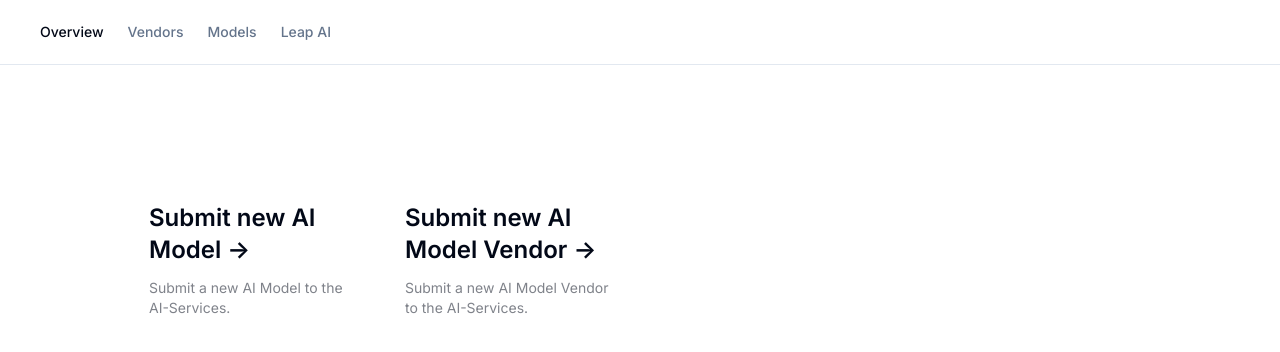
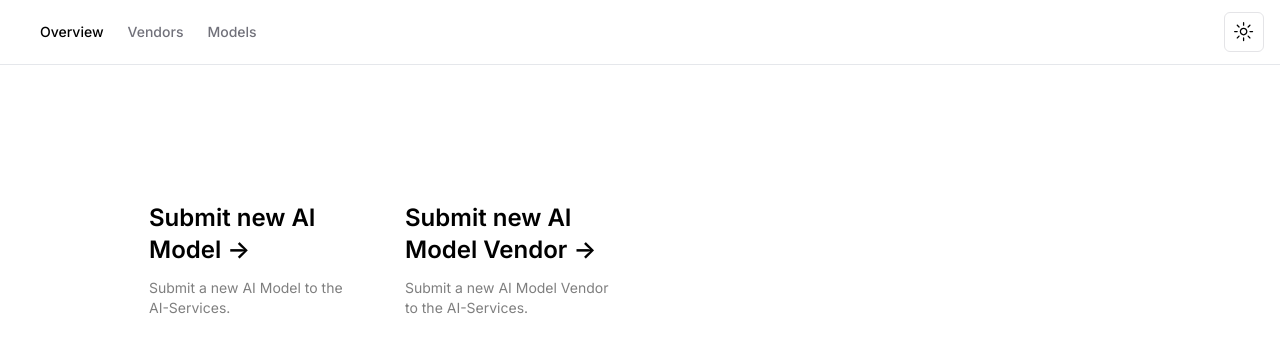
Before and after one commit to sebiweise/ai-services, a Next.js app in the folder apps/web/: page / in a window 1280 px wide. Shown: the top 352 px of the page. Built offline with nearby package versions, Linux system fonts and the light colour scheme; no server answers.

Commit message:
Style update

```diff
--- a/apps/web/app/layout.tsx
+++ b/apps/web/app/layout.tsx
@@ -2,7 +2,7 @@
 
 import type { Metadata } from 'next'
 import "@/styles/globals.css"
-import { Inter } from "next/font/google"
+import { Inter as FontSans } from "next/font/google"
 
 import { Analytics } from '@vercel/analytics/react';
 import { AxiomWebVitals } from 'next-axiom';
@@ -12,8 +12,10 @@
 import { cn } from "@/lib/utils"
 import { MainNav } from '@/components/main-nav';
 import { Search } from '@/components/search';
+import { ThemeProvider } from '@/components/theme-provider';
+import { ThemeModeToggle } from '@/components/theme-mode-toggle';
 
-const inter = Inter({
+export const fontSans = FontSans({
   subsets: ["latin"],
   variable: "--font-sans",
 })
@@ -30,16 +32,23 @@
 }) {
   return (
     <ClerkProvider>
-      <html lang="en">
+      <html lang="en" suppressHydrationWarning>
         <body
           className={cn(
             "min-h-screen bg-background font-sans antialiased",
-            inter.variable
+            fontSans.variable
           )}>
+          <ThemeProvider
+            attribute="class"
+            defaultTheme="system"
+            enableSystem
+            disableTransitionOnChange
+          >
             <div className="border-b">
               <div className="flex h-16 items-center px-4">
                 <MainNav className="mx-6" />
                 <div className="ml-auto flex items-center space-x-4">
+                  <ThemeModeToggle />
                   <SignedIn>
                     <Search />
                     <OrganizationSwitcher />
@@ -55,6 +64,7 @@
             <Toaster />
             <Analytics />
             <AxiomWebVitals />
+          </ThemeProvider>
         </body>
       </html>
     </ClerkProvider>
--- a/apps/web/components/main-nav.tsx
+++ b/apps/web/components/main-nav.tsx
@@ -1,6 +1,7 @@
 import Link from "next/link"
 
 import { cn } from "@/lib/utils"
+import { SignedIn } from "@clerk/nextjs"
 
 export function MainNav({
     className,
@@ -29,12 +30,14 @@
             >
                 Models
             </Link>
+            <SignedIn>
                 <Link
                     href="/leap/overview"
                     className="text-sm font-medium text-muted-foreground transition-colors hover:text-primary"
                 >
                     Leap AI
                 </Link>
+            </SignedIn>
         </nav>
     )
 }
--- /dev/null
+++ b/apps/web/components/theme-mode-toggle.tsx
@@ -0,0 +1,40 @@
+"use client"
+
+import * as React from "react"
+import { MoonIcon, SunIcon } from "@radix-ui/react-icons"
+import { useTheme } from "next-themes"
+
+import { Button } from "@/components/ui/button"
+import {
+    DropdownMenu,
+    DropdownMenuContent,
+    DropdownMenuItem,
+    DropdownMenuTrigger,
+} from "@/components/ui/dropdown-menu"
+
+export function ThemeModeToggle() {
+    const { setTheme } = useTheme()
+
+    return (
+        <DropdownMenu>
+            <DropdownMenuTrigger asChild>
+                <Button variant="outline" size="icon">
+                    <SunIcon className="h-[1.2rem] w-[1.2rem] rotate-0 scale-100 transition-all dark:-rotate-90 dark:scale-0" />
+                    <MoonIcon className="absolute h-[1.2rem] w-[1.2rem] rotate-90 scale-0 transition-all dark:rotate-0 dark:scale-100" />
+                    <span className="sr-only">Toggle theme</span>
+                </Button>
+            </DropdownMenuTrigger>
+            <DropdownMenuContent align="end">
+                <DropdownMenuItem onClick={() => setTheme("light")}>
+                    Light
+                </DropdownMenuItem>
+                <DropdownMenuItem onClick={() => setTheme("dark")}>
+                    Dark
+                </DropdownMenuItem>
+                <DropdownMenuItem onClick={() => setTheme("system")}>
+                    System
+                </DropdownMenuItem>
+            </DropdownMenuContent>
+        </DropdownMenu>
+    )
+}
--- /dev/null
+++ b/apps/web/components/theme-provider.tsx
@@ -0,0 +1,9 @@
+"use client"
+
+import * as React from "react"
+import { ThemeProvider as NextThemesProvider } from "next-themes"
+import { type ThemeProviderProps } from "next-themes/dist/types"
+
+export function ThemeProvider({ children, ...props }: ThemeProviderProps) {
+    return <NextThemesProvider {...props}>{children}</NextThemesProvider>
+}
--- a/apps/web/package.json
+++ b/apps/web/package.json
@@ -33,6 +33,7 @@
     "lucide-react": "^0.298.0",
     "next": "14.0.4",
     "next-axiom": "^1.1.1",
+    "next-themes": "^0.2.1",
     "react": "^18",
     "react-dom": "^18",
     "react-dropzone": "^14.2.3",
--- a/apps/web/styles/globals.css
+++ b/apps/web/styles/globals.css
@@ -2,75 +2,50 @@
 @tailwind components;
 @tailwind utilities;
 
+
 @layer base {
   :root {
     --background: 0 0% 100%;
-    --foreground: 222.2 84% 4.9%;
-
+    --foreground: 240 10% 3.9%;
     --card: 0 0% 100%;
-    --card-foreground: 222.2 84% 4.9%;
-
+    --card-foreground: 240 10% 3.9%;
     --popover: 0 0% 100%;
-    --popover-foreground: 222.2 84% 4.9%;
-
-    --primary: 222.2 47.4% 11.2%;
-    --primary-foreground: 210 40% 98%;
-
-    --secondary: 210 40% 96.1%;
-    --secondary-foreground: 222.2 47.4% 11.2%;
-
-    --muted: 210 40% 96.1%;
-    --muted-foreground: 215.4 16.3% 46.9%;
-
-    --accent: 210 40% 96.1%;
-    --accent-foreground: 222.2 47.4% 11.2%;
-
+    --popover-foreground: 240 10% 3.9%;
+    --primary: 240 5.9% 10%;
+    --primary-foreground: 0 0% 98%;
+    --secondary: 240 4.8% 95.9%;
+    --secondary-foreground: 240 5.9% 10%;
+    --muted: 240 4.8% 95.9%;
+    --muted-foreground: 240 3.8% 46.1%;
+    --accent: 240 4.8% 95.9%;
+    --accent-foreground: 240 5.9% 10%;
     --destructive: 0 84.2% 60.2%;
-    --destructive-foreground: 210 40% 98%;
-
-    --border: 214.3 31.8% 91.4%;
-    --input: 214.3 31.8% 91.4%;
-    --ring: 222.2 84% 4.9%;
-
+    --destructive-foreground: 0 0% 98%;
+    --border: 240 5.9% 90%;
+    --input: 240 5.9% 90%;
+    --ring: 240 5.9% 10%;
     --radius: 0.5rem;
   }
 
   .dark {
-    --background: 222.2 84% 4.9%;
-    --foreground: 210 40% 98%;
-
-    --card: 222.2 84% 4.9%;
-    --card-foreground: 210 40% 98%;
-
-    --popover: 222.2 84% 4.9%;
-    --popover-foreground: 210 40% 98%;
-
-    --primary: 210 40% 98%;
-    --primary-foreground: 222.2 47.4% 11.2%;
-
-    --secondary: 217.2 32.6% 17.5%;
-    --secondary-foreground: 210 40% 98%;
-
-    --muted: 217.2 32.6% 17.5%;
-    --muted-foreground: 215 20.2% 65.1%;
-
-    --accent: 217.2 32.6% 17.5%;
-    --accent-foreground: 210 40% 98%;
-
+    --background: 240 10% 3.9%;
+    --foreground: 0 0% 98%;
+    --card: 240 10% 3.9%;
+    --card-foreground: 0 0% 98%;
+    --popover: 240 10% 3.9%;
+    --popover-foreground: 0 0% 98%;
+    --primary: 0 0% 98%;
+    --primary-foreground: 240 5.9% 10%;
+    --secondary: 240 3.7% 15.9%;
+    --secondary-foreground: 0 0% 98%;
+    --muted: 240 3.7% 15.9%;
+    --muted-foreground: 240 5% 64.9%;
+    --accent: 240 3.7% 15.9%;
+    --accent-foreground: 0 0% 98%;
     --destructive: 0 62.8% 30.6%;
-    --destructive-foreground: 210 40% 98%;
-
-    --border: 217.2 32.6% 17.5%;
-    --input: 217.2 32.6% 17.5%;
-    --ring: 212.7 26.8% 83.9%;
+    --destructive-foreground: 0 0% 98%;
+    --border: 240 3.7% 15.9%;
+    --input: 240 3.7% 15.9%;
+    --ring: 240 4.9% 83.9%;
   }
 }
-
-@layer base {
-  * {
-    @apply border-border;
-  }
-  body {
-    @apply bg-background text-foreground;
-  }
-}
```
Also changed, not shown: apps/web/components.json, 1 other file (tests, documents, lock files or other folders). Lines whose indentation alone changed are shown as unchanged.
